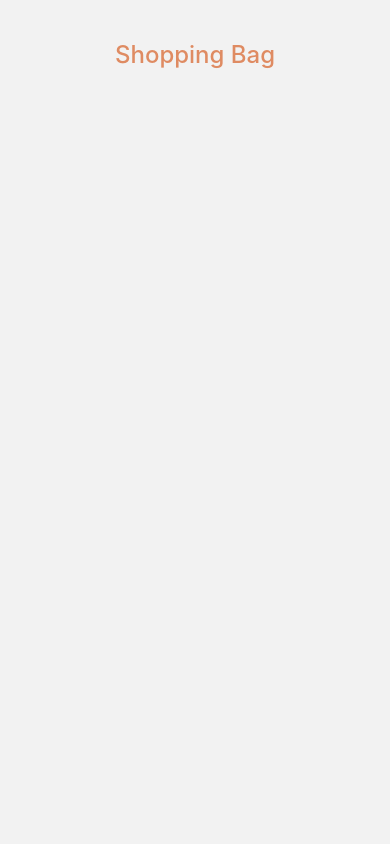
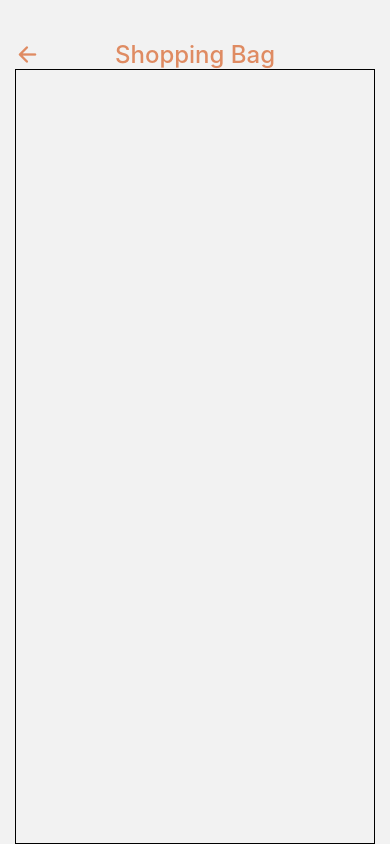
Before and after one commit to Healer2003/rn-assignment6-11254384, a React Native app in the folder assignment/: screen /Bag in a window 390 px wide. Built offline with nearby package versions, Linux system fonts and the light colour scheme.

Commit message:
bug fixes

```diff
--- a/assignment/App.js
+++ b/assignment/App.js
@@ -11,7 +11,7 @@ export default function App() {
   return (
     <BagProvider>
     <NavigationContainer>
-   <Stack.Navigator>
+   <Stack.Navigator initialRouteName='Home'>
     <Stack.Screen name='Home' component={Home} options={{headerShown:false}}/>
     <Stack.Screen name='Bag' component={Bag} options={{headerShown:false}}/>
    </Stack.Navigator>
--- /dev/null
+++ b/assignment/Components/BagComponent.js
@@ -0,0 +1,43 @@
+import { Image,StyleSheet,View,Text } from "react-native"
+import {Ionicons,MaterialIcons} from '@expo/vector-icons'
+
+export default function BagComponent({item}){
+    return(
+     <View style={styles.main}>
+        <View>
+           <Image source={item.image}/>
+        </View>
+
+        <View style={styles.textView}>
+        <Text style={styles.text}>{item.name}</Text>
+        <Text style={[styles.text,{color:"#898993"}]}>reversible angora cardigan</Text>
+        <Text style={styles.amount}>${120}</Text>
+        </View>
+        <MaterialIcons name="highlight-remove" size={25} color={"red"}/>
+     </View>
+    )
+}
+
+const styles = StyleSheet.create({
+    main:{
+        height:230,
+        marginBottom:30,
+        flexDirection:"row",
+        borderWidth:1
+    },
+    textView:{
+        flex:1,
+        justifyContent:"center",
+        paddingHorizontal:10
+    },
+    text:{
+        fontSize:17,
+        fontWeight:"500"
+    },
+    amount:{
+        fontSize:20,
+        color:"#df8b62",
+        fontWeight:"500"
+    }
+
+})
--- a/assignment/Components/BagContext.js
+++ b/assignment/Components/BagContext.js
@@ -1,16 +1,25 @@
-import { createContext, useState } from "react";
+import { createContext, useState} from "react"
 
-export const BagContext = createContext();
+export const BagContext = createContext()
 
-export const BagProvider = ({children}) =>{
-    const [bags, setBags] = useState([1,2,3,4,5,,6,7,8]);
+export const BagProvider = ({children})=>{
+
+    const [bags, setBags] = useState([])
+
+    const addToBag =(item)=>{
+        const itemExists = bags.findIndex((item)=> bags.id === item.id)
+        if(itemExists === -1){
+            setBags([...bags, item])
+        }
+    }
     const product = {
-        bags
+        bags,
+        addToBag,
     }
+
     return(
-        <BagContext.Provider value={product} >
+        <BagContext.Provider value={product}>
             {children}
         </BagContext.Provider>
     )
-
 }
--- a/assignment/Components/Header.js
+++ b/assignment/Components/Header.js
@@ -2,9 +2,11 @@ import { Image, StyleSheet, View,Text} from "react-native"
 import {Ionicons,SimpleLineIcons,EvilIcons} from '@expo/vector-icons'
 import { useContext } from "react"
 import { BagContext } from "./BagContext"
+import { useNavigation } from "@react-navigation/native"
 
 export default function Header(){
     const {bags} = useContext(BagContext)
+    const navigation = useNavigation();
     return(
         <View style={styles.head}>
             <SimpleLineIcons name="menu" size={28} color={"black"}/>
@@ -13,7 +15,7 @@ export default function Header(){
             </View>
             <EvilIcons name="search" size={48} color={"black"}/>
             <View style={{position:"relative",}}>
-            <SimpleLineIcons style={{marginLeft:18}} name="handbag" size={33} color={"black"}/>
+            <SimpleLineIcons style={{marginLeft:18}} name="handbag" size={33} color={"black"} onPress={()=>{navigation.navigate('Bag')}}/>
             <View style={{
                 backgroundColor:"#df8b62",
                 width:15,
--- a/assignment/Components/Product.js
+++ b/assignment/Components/Product.js
@@ -1,12 +1,15 @@
 import { Image, StyleSheet,View,Text } from "react-native"
 import {Ionicons} from '@expo/vector-icons'
+import { product } from "./Data"
 
-export default function Product({name,src}){
+
+export default function Product({name,src,press}){
+
     return(
         <View style={styles.main}>
             <View style={styles.imgview}>
             <Image style={styles.img} source={src}/>
-            <Ionicons style={styles.add} name="add-circle-outline" size={30} color={"black"}/>
+            <Ionicons style={styles.add} onPress={press} name="add-circle-outline" size={30} color={"black"}/>
             </View>
            <View style={{flex:1,paddingLeft:3}}>
             <Text style={styles.text}>
@@ -14,7 +17,7 @@ export default function Product({name,src}){
             </Text>
             <Text style={[styles.text,{color:"#898993"}]}>reversible angora cardigan</Text>
             <Text style={styles.amount}>
-                $120
+                ${120}
             </Text>
            </View>
 
--- a/assignment/Screens/Bag.js
+++ b/assignment/Screens/Bag.js
@@ -1,17 +1,28 @@
-import { StyleSheet, Text ,View} from "react-native"
+import { FlatList, StyleSheet, Text ,View} from "react-native"
+import BagComponent from "../Components/BagComponent"
+import {Ionicons,MaterialIcons} from '@expo/vector-icons'
+import { useNavigation, useRoute } from "@react-navigation/native"
+import { useContext } from "react"
+import { BagContext } from "../Components/BagContext"
+
 
 
 export default function Bag(){
+    const {bags} = useContext(BagContext)
+    const navigation = useNavigation()
     return(
         <View style={{
             flex:1,
-            alignItems:"center",
             paddingTop:40,
             paddingHorizontal:15,
         }}>
+            <View style={{flexDirection:"row",alignItems:"center"}}>
+                <Ionicons style={{flex:0.5}} name="arrow-back" size={25} color={"#df8b62"} onPress={()=>{navigation.goBack()}}/>
             <Text style={styles.text}>Shopping Bag</Text>
-            <View>
+            </View>
 
+            <View style={{flex:1,borderWidth:1}}>
+                <FlatList data={bags} renderItem={BagComponent} keyExtractor={item=>item.id}/>
             </View>
         </View>
     )
@@ -21,6 +32,6 @@ const styles = StyleSheet.create({
     text:{
         fontSize:24,
         color:'#df8b62',
-        fontWeight:"500"
+        fontWeight:"500",
     }
 })
--- a/assignment/Screens/Home.js
+++ b/assignment/Screens/Home.js
@@ -3,12 +3,24 @@ import Header from "../Components/Header"
 import Story from "../Components/Story"
 import {product} from '../Components/Data'
 import Product from "../Components/Product"
+import { useContext } from "react"
+import { useNavigation } from "@react-navigation/native"
+import { BagContext } from "../Components/BagContext"
 
 export default function Home(){
+    const navigation = useNavigation()
+    const {addToBag} = useContext(BagContext)
+
+    const add = (items)=>{
+        addToBag(items)
+        navigation.navigate('Bag')
+
+
+    }
 
     const render = ({item}) =>{
         return(
-            <Product name={item.name} src={item.image}/>
+            <Product name={item.name} src={item.image} press={()=>{add(item)}}/>
         )
     }
     return(
```
